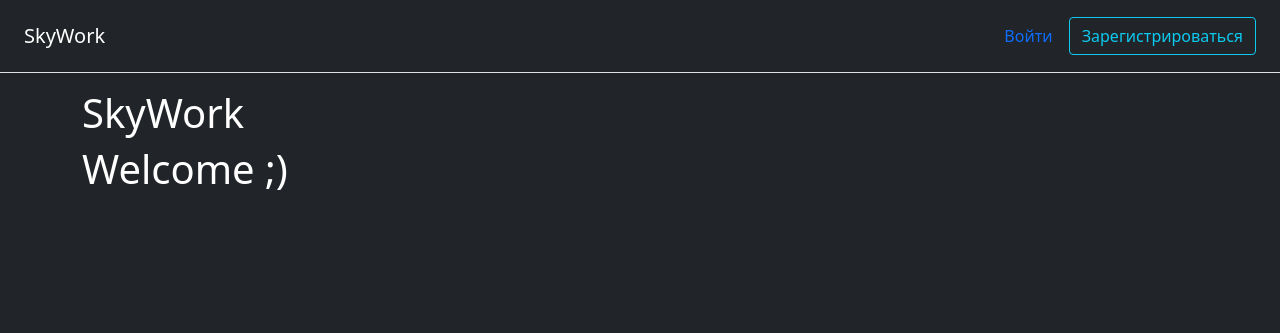
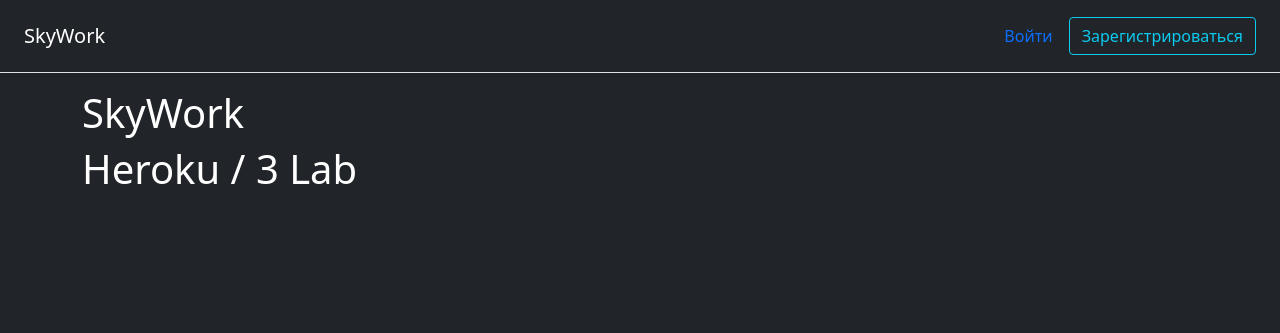
Before and after one commit to AnotherMetal99/SkyWork, a Laravel app: page / in a window 1280 px wide. Shown: the top 333 px of the page. Run offline with Laravel 8, Linux system fonts and the light colour scheme; some libraries are stand-ins or nearby versions.

Commit message:
edit for 3lab

```diff
--- a/resources/views/welcome.blade.php
+++ b/resources/views/welcome.blade.php
@@ -1,6 +1,6 @@
 @extends('templates.default')
 
 @section('content')
-<h1>Welcome ;)</h1>
+<h1>Heroku / 3 Lab </h1>
 
 @endsection
```
